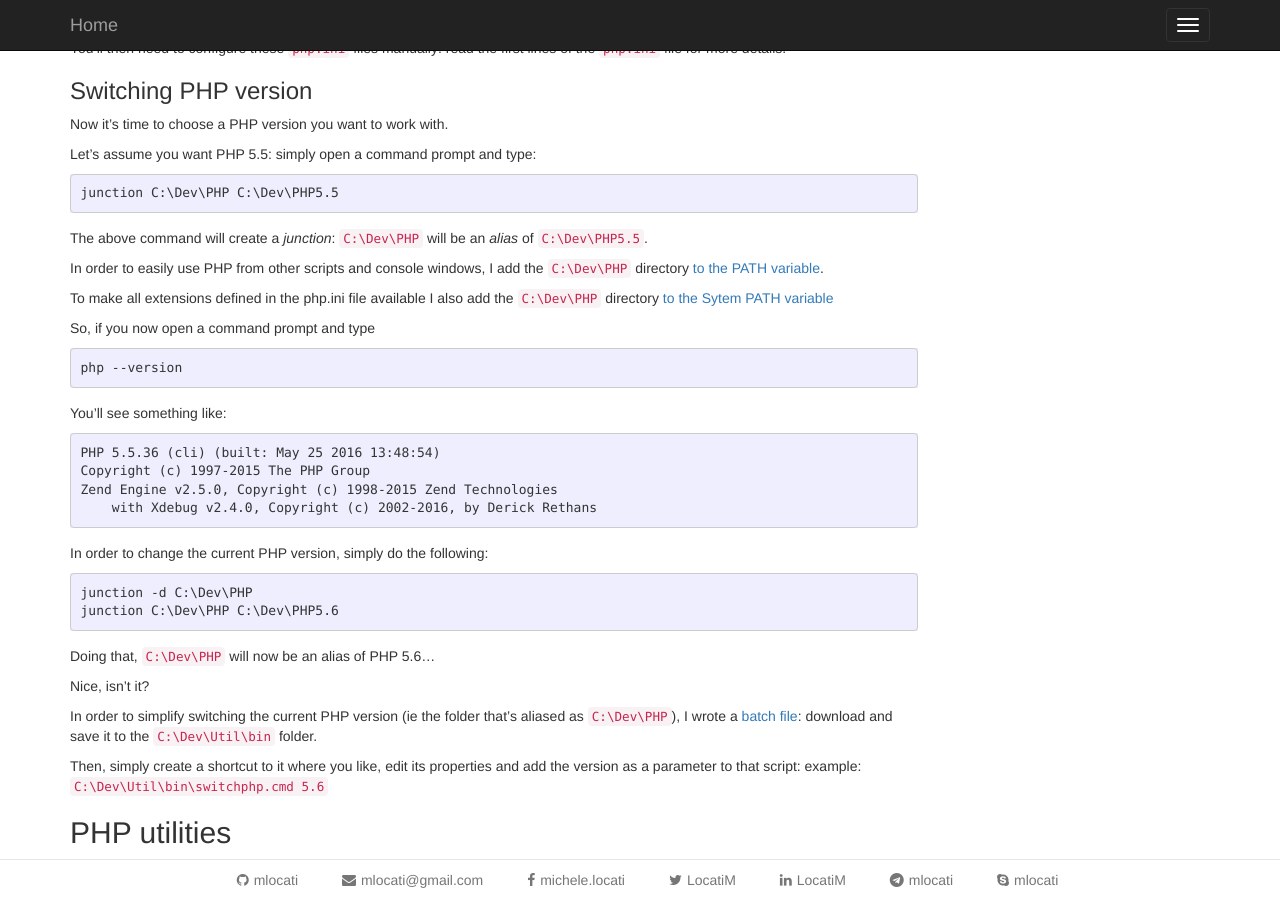
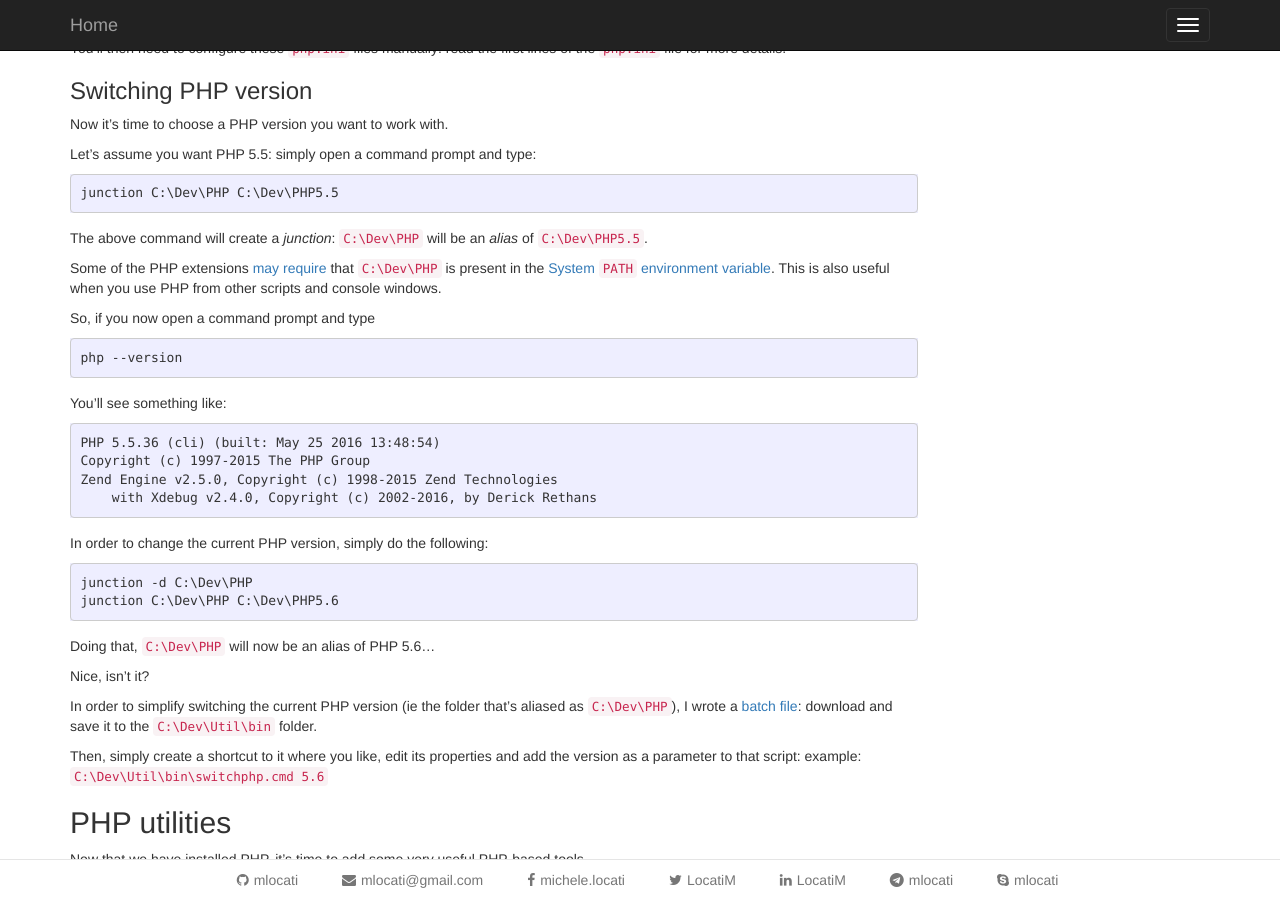
Before and after one commit to mlocati/mlocati.github.io, a Jekyll site: the page built from _articles/my-php-development-environment.md, in a window 1280 px wide and 900 px high, scrolled down 3101 px. Built offline with Jekyll 4.4.1, drawn with Linux system fonts in a browser that asks for light colours.

Commit message:
Merge two sentences with similar meaning

```diff
--- a/_articles/my-php-development-environment.md
+++ b/_articles/my-php-development-environment.md
@@ -203,9 +203,7 @@ junction C:\Dev\PHP C:\Dev\PHP5.5
 
 The above command will create a *junction*: `C:\Dev\PHP` will be an *alias* of `C:\Dev\PHP5.5`.
 
-In order to easily use PHP from other scripts and console windows, I add the `C:\Dev\PHP` directory [to the PATH variable](https://www.google.com/search?q=add+directory+to+path+environment+variable+in+windows).
-
-To make all extensions defined in the php.ini file available I also add the `C:\Dev\PHP` directory [to the Sytem PATH variable](https://stackoverflow.com/a/26368386/1387233)
+Some of the PHP extensions [may require](https://stackoverflow.com/a/26368386/1387233) that `C:\Dev\PHP` is present in the [System `PATH` environment variable](https://www.google.com/search?q=how+to+add+directory+OR+folder+to+global+PATH+environment+variable+in+Windows). This is also useful when you use PHP from other scripts and console windows.
 
 So, if you now open a command prompt and type
 
```
